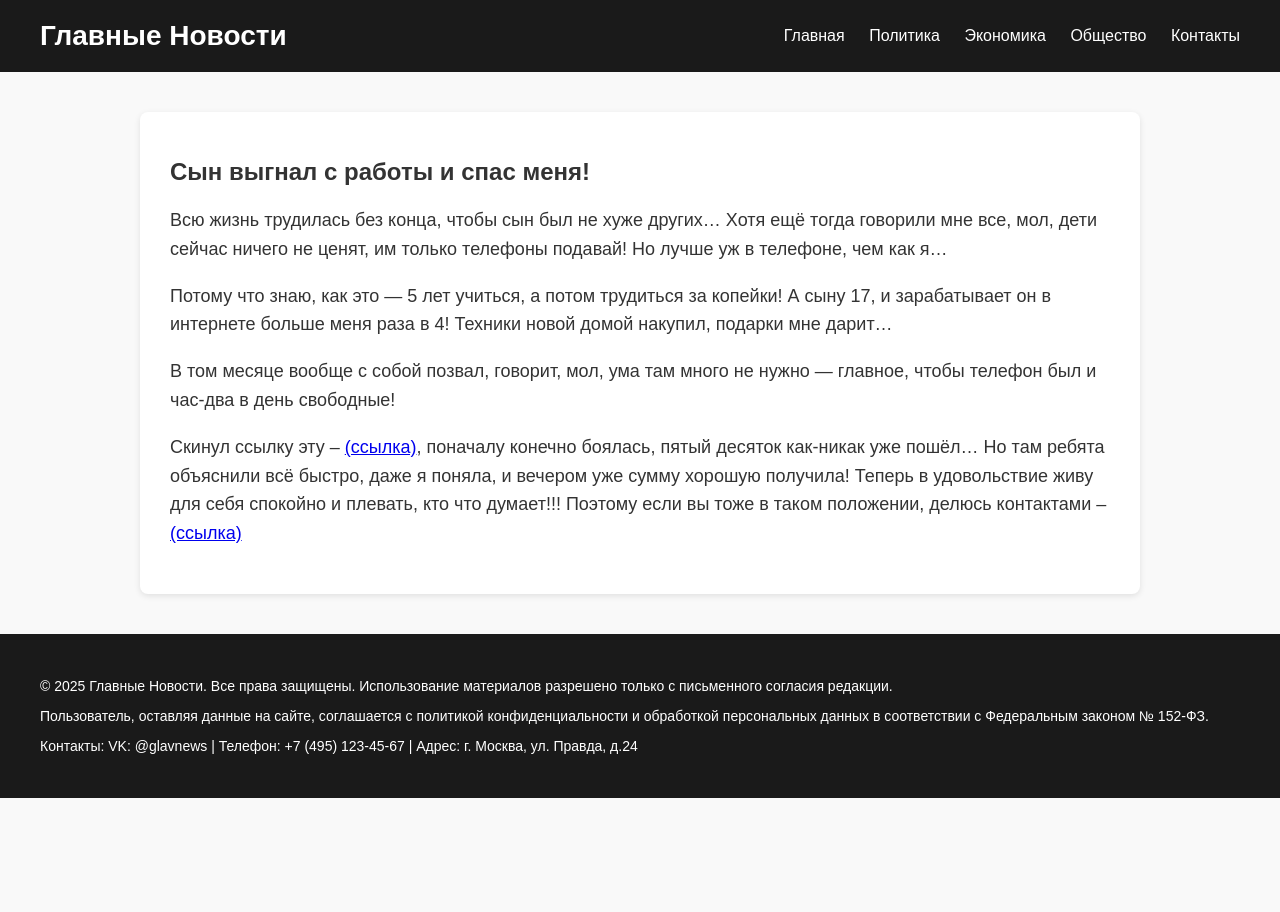
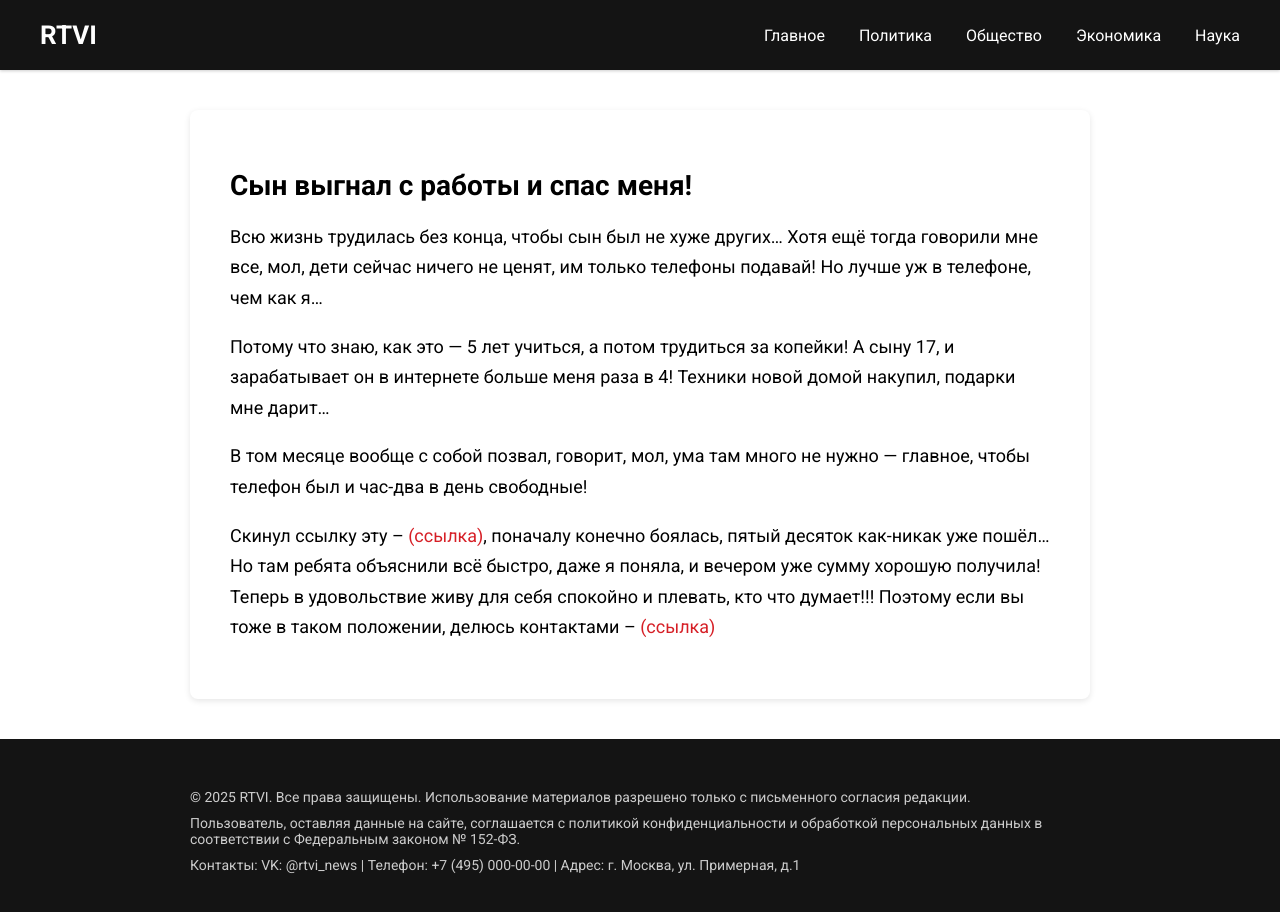
Before and after one commit to AcidBoyRu/ria-news-landing, a plain HTML site: page index.html in a window 1280 px wide. Before the commit the page ends 800 px from the top, so only its background shows below. Drawn offline with Linux system fonts and the light colour scheme.

Commit message:
Update index.html

```diff
--- a/index.html
+++ b/index.html
@@ -3,81 +3,90 @@
 <head>
   <meta charset="UTF-8" />
   <meta name="viewport" content="width=device-width, initial-scale=1.0" />
-  <title>Главные Новости</title>
+  <title>RTVI — Главные события</title>
+  <link rel="preconnect" href="https://fonts.googleapis.com">
+  <link rel="preconnect" href="https://fonts.gstatic.com" crossorigin>
+  <link href="https://fonts.googleapis.com/css2?family=Roboto:wght@400;700&display=swap" rel="stylesheet">
   <style>
     body {
       margin: 0;
-      font-family: 'Arial', sans-serif;
-      background-color: #f9f9f9;
-      color: #333;
+      font-family: 'Roboto', sans-serif;
+      background-color: #ffffff;
+      color: #000;
     }
     header {
-      background-color: #1a1a1a;
-      color: #fff;
+      background-color: #141414;
       padding: 20px 40px;
       display: flex;
       align-items: center;
       justify-content: space-between;
+      box-shadow: 0 1px 3px rgba(0,0,0,0.2);
     }
-    .site-name {
-      font-size: 28px;
+    .logo {
+      font-size: 26px;
       font-weight: bold;
+      color: #fff;
     }
     nav a {
       color: #fff;
-      margin-left: 20px;
       text-decoration: none;
+      margin-left: 30px;
       font-size: 16px;
+      transition: color 0.3s;
     }
     nav a:hover {
-      text-decoration: underline;
+      color: #d61f26;
     }
     .container {
-      max-width: 1000px;
+      max-width: 900px;
       margin: 40px auto;
       padding: 0 20px;
     }
     .article {
       background-color: #fff;
-      padding: 30px;
+      padding: 40px;
+      box-shadow: 0 2px 6px rgba(0,0,0,0.1);
       border-radius: 8px;
-      box-shadow: 0 2px 6px rgba(0,0,0,0.1);
     }
     .article h1 {
-      font-size: 24px;
+      font-size: 28px;
       margin-bottom: 20px;
     }
     .article p {
       font-size: 18px;
-      line-height: 1.6;
+      line-height: 1.7;
       margin-bottom: 16px;
     }
+    .article a {
+      color: #d61f26;
+      text-decoration: none;
+    }
+    .article a:hover {
+      text-decoration: underline;
+    }
     footer {
-      background-color: #1a1a1a;
-      color: #fff;
-      padding: 30px 40px;
+      background-color: #141414;
+      color: #ccc;
+      padding: 40px;
       font-size: 14px;
     }
-    @media (max-width: 768px) {
-      header, footer {
-        flex-direction: column;
-        align-items: flex-start;
-      }
-      nav a {
-        margin: 10px 0 0 0;
-      }
+    footer p {
+      margin: 10px 0;
+      max-width: 900px;
+      margin-left: auto;
+      margin-right: auto;
     }
   </style>
 </head>
 <body>
   <header>
-    <div class="site-name">Главные Новости</div>
+    <div class="logo">RTVI</div>
     <nav>
-      <a href="#">Главная</a>
+      <a href="#">Главное</a>
       <a href="#">Политика</a>
+      <a href="#">Общество</a>
       <a href="#">Экономика</a>
-      <a href="#">Общество</a>
-      <a href="#">Контакты</a>
+      <a href="#">Наука</a>
     </nav>
   </header>
   <div class="container">
@@ -90,9 +99,9 @@
     </div>
   </div>
   <footer>
-    <p>© 2025 Главные Новости. Все права защищены. Использование материалов разрешено только с письменного согласия редакции.</p>
+    <p>© 2025 RTVI. Все права защищены. Использование материалов разрешено только с письменного согласия редакции.</p>
     <p>Пользователь, оставляя данные на сайте, соглашается с политикой конфиденциальности и обработкой персональных данных в соответствии с Федеральным законом № 152-ФЗ.</p>
-    <p>Контакты: VK: @glavnews | Телефон: +7 (495) 123-45-67 | Адрес: г. Москва, ул. Правда, д.24</p>
+    <p>Контакты: VK: @rtvi_news | Телефон: +7 (495) 000-00-00 | Адрес: г. Москва, ул. Примерная, д.1</p>
   </footer>
 </body>
 </html>
```
